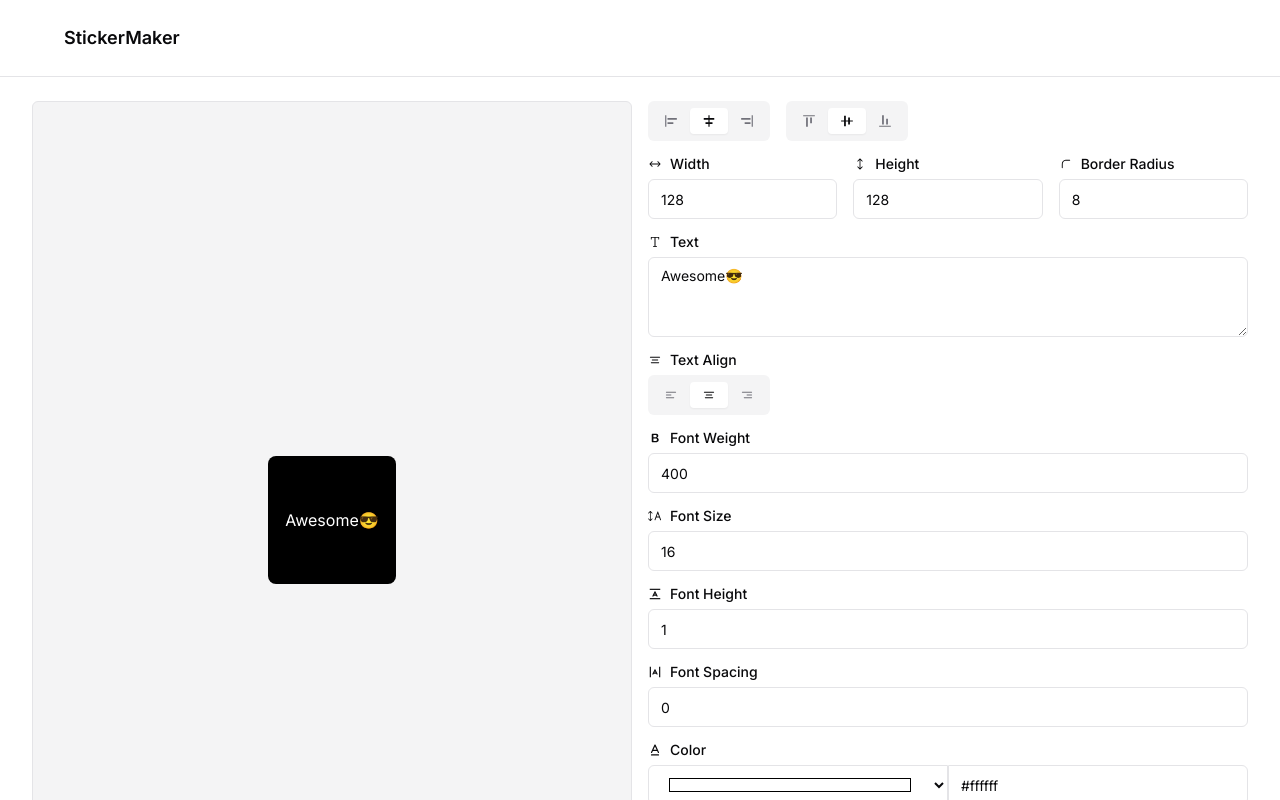
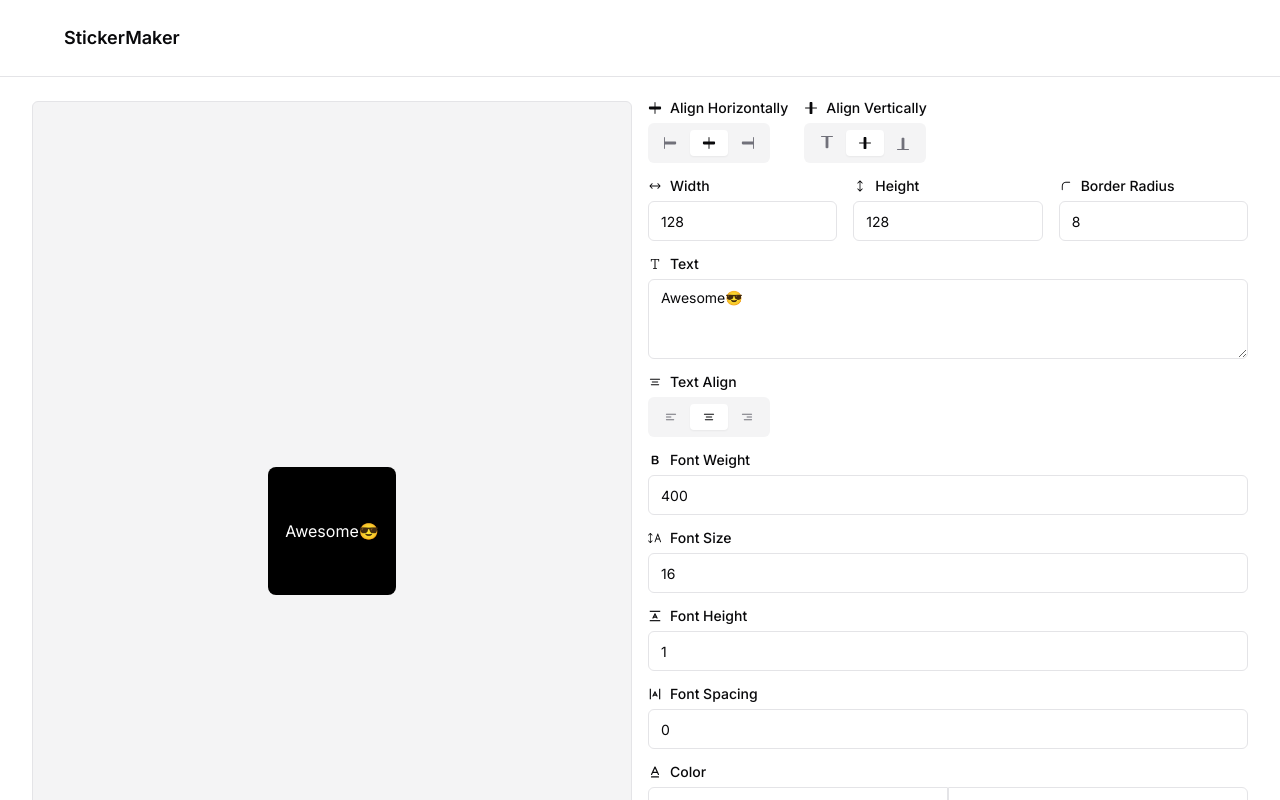
Before and after one commit to iamtbc/sticker-maker, a Next.js app: page /editor in a window 1280 px wide. Shown: the top 800 px of the page. Built offline with nearby package versions, Linux system fonts and the light colour scheme.

Commit message:
style: Added icon modification and layout adjustments

```diff
--- a/src/app/editor/page.tsx
+++ b/src/app/editor/page.tsx
@@ -9,14 +9,6 @@ import { toPng } from "html-to-image";
 import { Input } from "@/components/ui/input";
 import { Tabs, TabsList, TabsTrigger } from "@/components/ui/tabs";
 import { Textarea } from "@/components/ui/textarea";
-import {
-  MdAlignHorizontalCenter,
-  MdAlignHorizontalLeft,
-  MdAlignHorizontalRight,
-  MdAlignVerticalBottom,
-  MdAlignVerticalCenter,
-  MdAlignVerticalTop,
-} from "react-icons/md";
 
 import { Button } from "@/components/ui/button";
 import {
@@ -35,6 +27,12 @@ import {
   CgFormatColor,
 } from "react-icons/cg";
 import {
+  RxAlignBottom,
+  RxAlignCenterHorizontally,
+  RxAlignCenterVertically,
+  RxAlignLeft,
+  RxAlignRight,
+  RxAlignTop,
   RxCornerTopLeft,
   RxFontBold,
   RxFontSize,
@@ -149,6 +147,10 @@ export default function Editor() {
                     name="justifyContent"
                     render={({ field }) => (
                       <FormItem>
+                        <FormLabel className="flex gap-2">
+                          <RxAlignCenterHorizontally />
+                          Align Horizontally
+                        </FormLabel>
                         <FormControl>
                           <Tabs
                             value={field.value}
@@ -156,13 +158,13 @@ export default function Editor() {
                           >
                             <TabsList>
                               <TabsTrigger value="start">
-                                <MdAlignHorizontalLeft />
+                                <RxAlignLeft />
                               </TabsTrigger>
                               <TabsTrigger value="center">
-                                <MdAlignHorizontalCenter />
+                                <RxAlignCenterHorizontally />
                               </TabsTrigger>
                               <TabsTrigger value="end">
-                                <MdAlignHorizontalRight />
+                                <RxAlignRight />
                               </TabsTrigger>
                             </TabsList>
                           </Tabs>
@@ -178,6 +180,10 @@ export default function Editor() {
                     name="alignItems"
                     render={({ field }) => (
                       <FormItem>
+                        <FormLabel className="flex gap-2">
+                          <RxAlignCenterVertically />
+                          Align Vertically
+                        </FormLabel>
                         <FormControl>
                           <Tabs
                             value={field.value}
@@ -185,13 +191,13 @@ export default function Editor() {
                           >
                             <TabsList>
                               <TabsTrigger value="start">
-                                <MdAlignVerticalTop />
+                                <RxAlignTop />
                               </TabsTrigger>
                               <TabsTrigger value="center">
-                                <MdAlignVerticalCenter />
+                                <RxAlignCenterVertically />
                               </TabsTrigger>
                               <TabsTrigger value="end">
-                                <MdAlignVerticalBottom />
+                                <RxAlignBottom />
                               </TabsTrigger>
                             </TabsList>
                           </Tabs>
```
